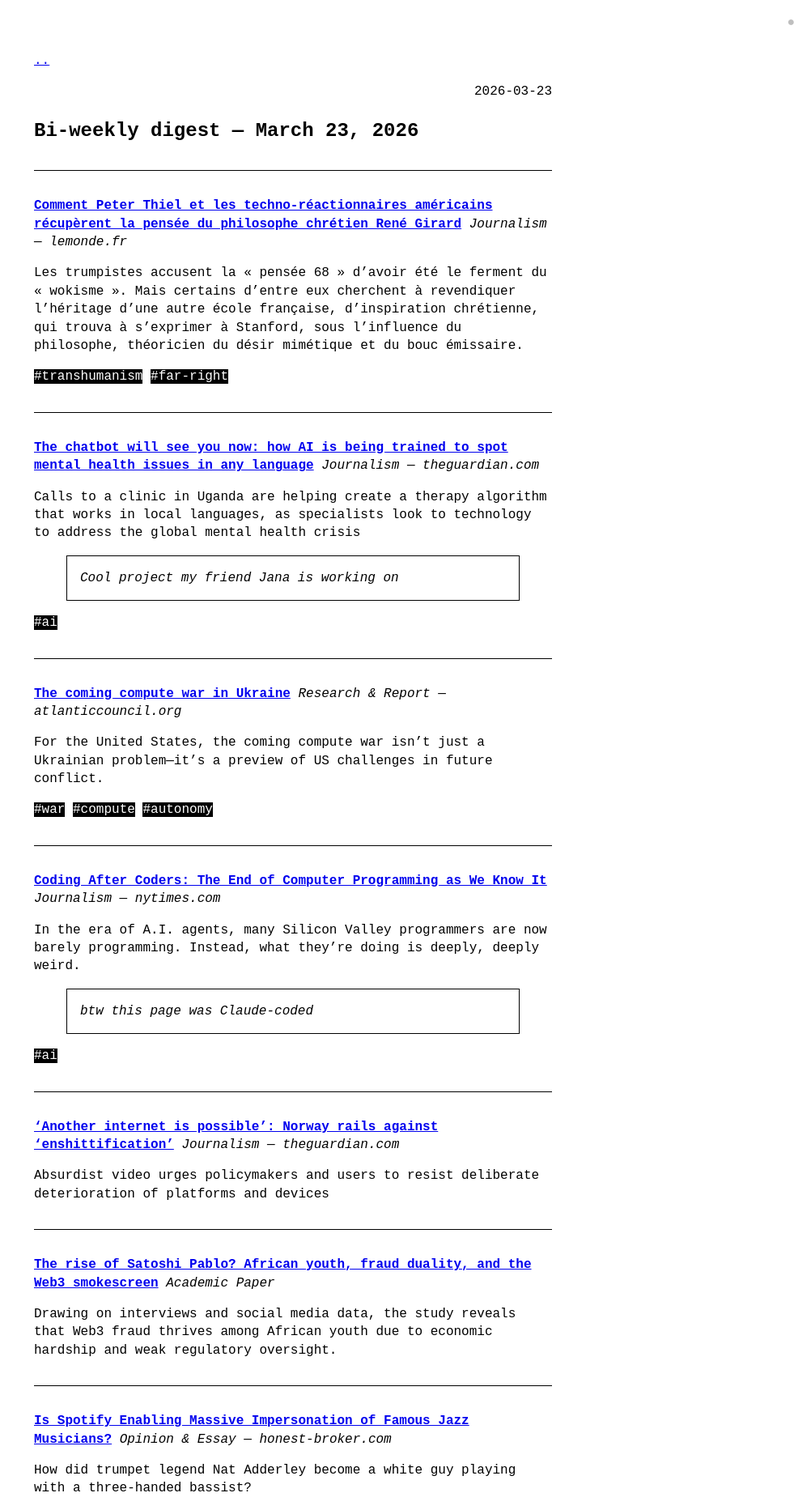
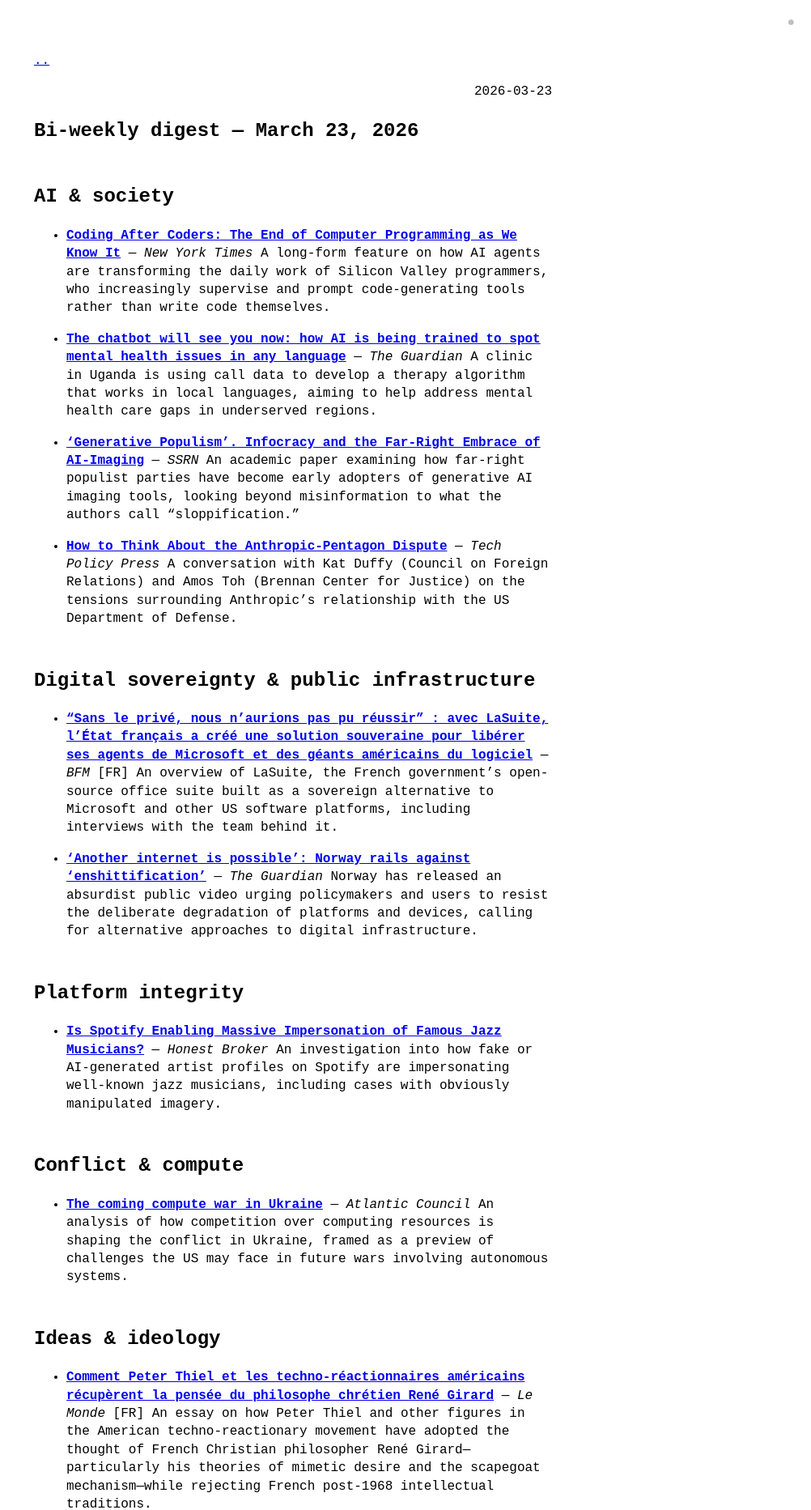
Before and after one commit to PLrolle/plrolle.github.io, a Jekyll site: the page built from _posts/2026-03-23-biweekly.md, in a window 1280 px wide. Shown: the top 1865 px of the page at 81% size, without its empty margins (278-1280 px from the left). Built offline with Jekyll 4.4.1, drawn with Linux system fonts in a browser that asks for light colours; some of the changed text lies outside the part shown.

Commit message:
bi-weekly digest 2026-03-23

```diff
--- a/_posts/2026-03-23-biweekly.md
+++ b/_posts/2026-03-23-biweekly.md
@@ -4,97 +4,48 @@ title: "Bi-weekly digest — March 23, 2026"
 date: 2026-03-23
 ---
 
+## AI & society
+
+- **[Coding After Coders: The End of Computer Programming as We Know It](https://www.nytimes.com/2026/03/12/magazine/ai-coding-programming-jobs-claude-chatgpt.html)** — *New York Times*
+  A long-form feature on how AI agents are transforming the daily work of Silicon Valley programmers, who increasingly supervise and prompt code-generating tools rather than write code themselves.
+
+- **[The chatbot will see you now: how AI is being trained to spot mental health issues in any language](https://www.theguardian.com/global-development/2026/jan/05/chatbot-ai-therapy-mental-health-clinic-uganda-algorithm)** — *The Guardian*
+  A clinic in Uganda is using call data to develop a therapy algorithm that works in local languages, aiming to help address mental health care gaps in underserved regions.
+
+- **['Generative Populism'. Infocracy and the Far-Right Embrace of AI-Imaging](https://papers.ssrn.com/sol3/papers.cfm?abstract_id=6254278)** — *SSRN*
+  An academic paper examining how far-right populist parties have become early adopters of generative AI imaging tools, looking beyond misinformation to what the authors call "sloppification."
+
+- **[How to Think About the Anthropic-Pentagon Dispute](https://www.techpolicy.press/how-to-think-about-the-anthropic-pentagon-dispute/)** — *Tech Policy Press*
+  A conversation with Kat Duffy (Council on Foreign Relations) and Amos Toh (Brennan Center for Justice) on the tensions surrounding Anthropic's relationship with the US Department of Defense.
+
+## Digital sovereignty & public infrastructure
+
+- **["Sans le privé, nous n'aurions pas pu réussir" : avec LaSuite, l'État français a créé une solution souveraine pour libérer ses agents de Microsoft et des géants américains du logiciel](https://www.bfmtv.com/tech/vie-numerique/sans-le-prive-nous-n-aurions-pas-pu-reussir-avec-la-suite-l-etat-francais-a-cree-une-solution-souveraine-pour-liberer-ses-agents-de-microsoft-et-des-geants-americains-du-logiciel_AV-202603080037.html)** — *BFM* [FR]
+  An overview of LaSuite, the French government's open-source office suite built as a sovereign alternative to Microsoft and other US software platforms, including interviews with the team behind it.
+
+- **['Another internet is possible': Norway rails against 'enshittification'](https://www.theguardian.com/world/2026/mar/16/norway-rails-against-enshittifcation-deliberate-tech-deterioration)** — *The Guardian*
+  Norway has released an absurdist public video urging policymakers and users to resist the deliberate degradation of platforms and devices, calling for alternative approaches to digital infrastructure.
+
+## Platform integrity
+
+- **[Is Spotify Enabling Massive Impersonation of Famous Jazz Musicians?](https://www.honest-broker.com/p/is-spotify-enabling-massive-impersonation)** — *Honest Broker*
+  An investigation into how fake or AI-generated artist profiles on Spotify are impersonating well-known jazz musicians, including cases with obviously manipulated imagery.
+
+## Conflict & compute
+
+- **[The coming compute war in Ukraine](https://www.atlanticcouncil.org/content-series/the-big-story/the-coming-compute-war-in-ukraine/)** — *Atlantic Council*
+  An analysis of how competition over computing resources is shaping the conflict in Ukraine, framed as a preview of challenges the US may face in future wars involving autonomous systems.
+
+## Ideas & ideology
+
+- **[Comment Peter Thiel et les techno-réactionnaires américains récupèrent la pensée du philosophe chrétien René Girard](https://www.lemonde.fr/idees/article/2026/03/20/comment-peter-thiel-et-les-techno-reactionnaires-americains-recuperent-la-pensee-du-philosophe-chretien-rene-girard_6672780_3232.html)** — *Le Monde* [FR]
+  An essay on how Peter Thiel and other figures in the American techno-reactionary movement have adopted the thought of French Christian philosopher René Girard—particularly his theories of mimetic desire and the scapegoat mechanism—while rejecting French post-1968 intellectual traditions.
+
+## Web3 & fraud
+
+- **The rise of Satoshi Pablo? African youth, fraud duality, and the Web3 smokescreen** — *Source unavailable*
+  A study drawing on interviews and social media data that examines how Web3-related fraud has proliferated among African youth, driven by economic hardship and weak regulatory frameworks.
 
 ---
 
-**[Comment Peter Thiel et les techno-réactionnaires américains récupèrent la pensée du philosophe chrétien René Girard](https://www.lemonde.fr/idees/article/2026/03/20/comment-peter-thiel-et-les-techno-reactionnaires-americains-recuperent-la-pensee-du-philosophe-chretien-rene-girard_6672780_3232.html)**
-*Journalism* — *lemonde.fr*
-
-Les trumpistes accusent la « pensée 68 » d’avoir été le ferment du « wokisme ». Mais certains d’entre eux cherchent à revendiquer l’héritage d’une autre école française, d’inspiration chrétienne, qui trouva à s’exprimer à Stanford, sous l’influence du philosophe, théoricien du désir mimétique et du bouc émissaire.
-
-`#transhumanism` `#far-right`
-
----
-
-**[The chatbot will see you now: how AI is being trained to spot mental health issues in any language](https://www.theguardian.com/global-development/2026/jan/05/chatbot-ai-therapy-mental-health-clinic-uganda-algorithm?CMP=Share_iOSApp_Other)**
-*Journalism* — *theguardian.com*
-
-Calls to a clinic in Uganda are helping create a therapy algorithm that works in local languages, as specialists look to technology to address the global mental health crisis
-
-> Cool project my friend Jana is working on
-
-`#ai`
-
----
-
-**[The coming compute war in Ukraine](https://www.atlanticcouncil.org/content-series/the-big-story/the-coming-compute-war-in-ukraine/)**
-*Research & Report* — *atlanticcouncil.org*
-
-For the United States, the coming compute war isn’t just a Ukrainian problem—it’s a preview of US challenges in future conflict.
-
-`#war` `#compute` `#autonomy`
-
----
-
-**[Coding After Coders: The End of Computer Programming as We Know It](https://www.nytimes.com/2026/03/12/magazine/ai-coding-programming-jobs-claude-chatgpt.html?smid=nytcore-ios-share)**
-*Journalism* — *nytimes.com*
-
-In the era of A.I. agents, many Silicon Valley programmers are now barely programming. Instead, what they’re doing is deeply, deeply weird.
-
-> btw this page was Claude-coded
-
-`#ai`
-
----
-
-**[‘Another internet is possible’: Norway rails against ‘enshittification’](https://www.theguardian.com/world/2026/mar/16/norway-rails-against-enshittifcation-deliberate-tech-deterioration?CMP=Share_iOSApp_Other)**
-*Journalism* — *theguardian.com*
-
-Absurdist video urges policymakers and users to resist deliberate deterioration of platforms and devices
-
----
-
-**[The rise of Satoshi Pablo? African youth, fraud duality, and the Web3 smokescreen](The)**
-*Academic Paper*
-
-Drawing on interviews and social media data, the study reveals that Web3 fraud thrives among African youth due to economic hardship and weak regulatory oversight.
-
----
-
-**[Is Spotify Enabling Massive Impersonation of Famous Jazz Musicians?](https://www.honest-broker.com/p/is-spotify-enabling-massive-impersonation?r=19zzhq&utm_medium=ios&triedRedirect=true)**
-*Opinion & Essay* — *honest-broker.com*
-
-How did trumpet legend Nat Adderley become a white guy playing with a three-handed bassist?
-
-> Cancel your Spotify subscription and move to Qobuz !
-
-`#AI` `#enshittification`
-
----
-
-**['Generative Populism'. Infocracy and the Far-Right Embrace of AI-Imaging](https://papers.ssrn.com/sol3/papers.cfm?abstract_id=6254278)**
-*Academic Paper* — *papers.ssrn.com*
-
-Far-right populist parties have been particularly early adopters of new generative AI imaging tools. Beyond concerns raised about misinformation, 'sloppificatio
-
-`#AI`
-
----
-
-**["Sans le privé, nous n'aurions pas pu réussir": avec LaSuite, l'Etat français a créé une solution souveraine pour libérer ses agents de Microsoft et des géants américains du logiciel](https://www.bfmtv.com/tech/vie-numerique/sans-le-prive-nous-n-aurions-pas-pu-reussir-avec-la-suite-l-etat-francais-a-cree-une-solution-souveraine-pour-liberer-ses-agents-de-microsoft-et-des-geants-americains-du-logiciel_AV-202603080037.html)**
-*Journalism* — *BFM*
-
-Fruit d'un développement mené grâce à des outils open source, LaSuite est la réponse française (et souveraine) aux suites bureautiques du marché, comme celle de Microsoft. BFM Tech a pu rencontrer ceux qui se cachent derrière l'ensemble des logiciels qui n'ont rien à envier à ceux développés par les...
-
-> [in French] great overview of how the French gov produced a market-shaping digital common
-
-`#commons` `#government`
-
----
-
-**[How to Think About the Anthropic-Pentagon Dispute](https://www.techpolicy.press/how-to-think-about-the-anthropic-pentagon-dispute/)**
-*Podcast* — *Tech Policy Press*
-
-A conversation with Kat Duffy from the Council on Foreign Relations and Amos Toh from the Brennan Center for Justice.
-
-`#AI` `#bigtech`
+*Digest covering March 9–22, 2026.*
```
